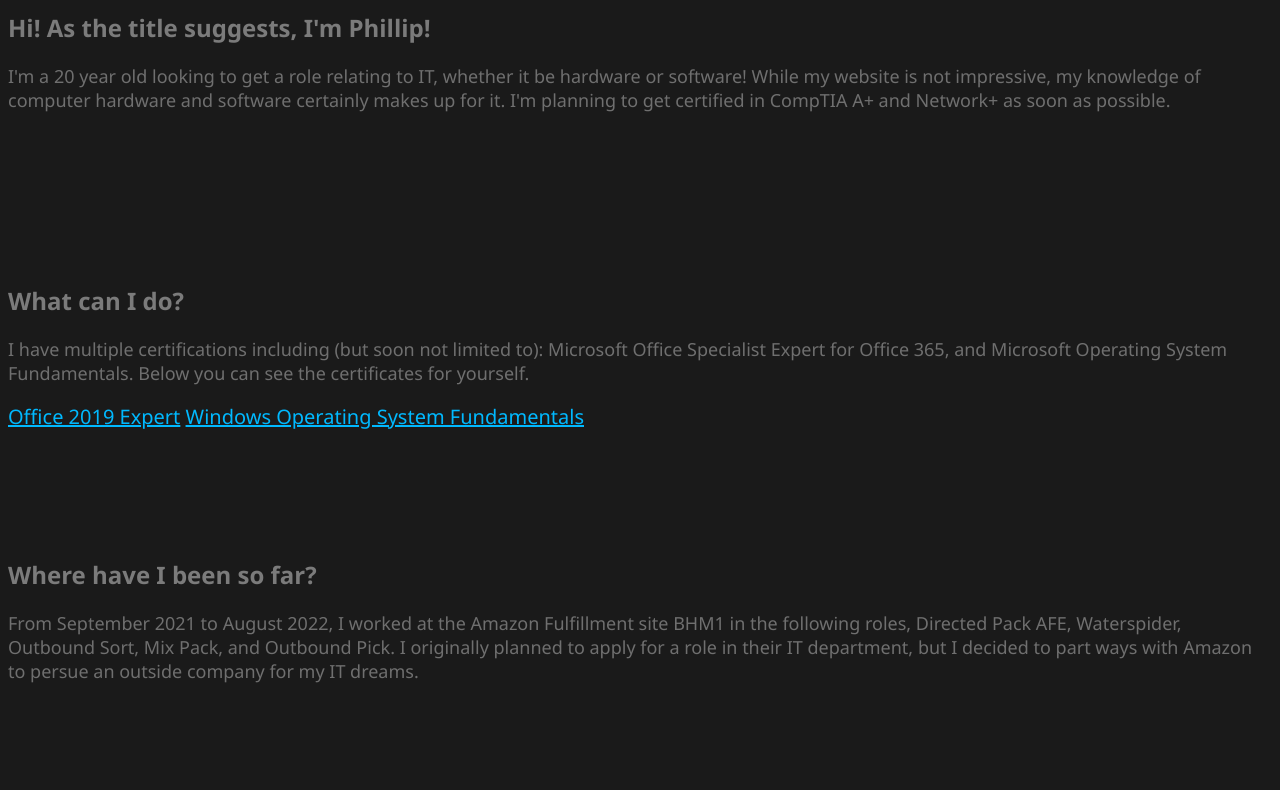
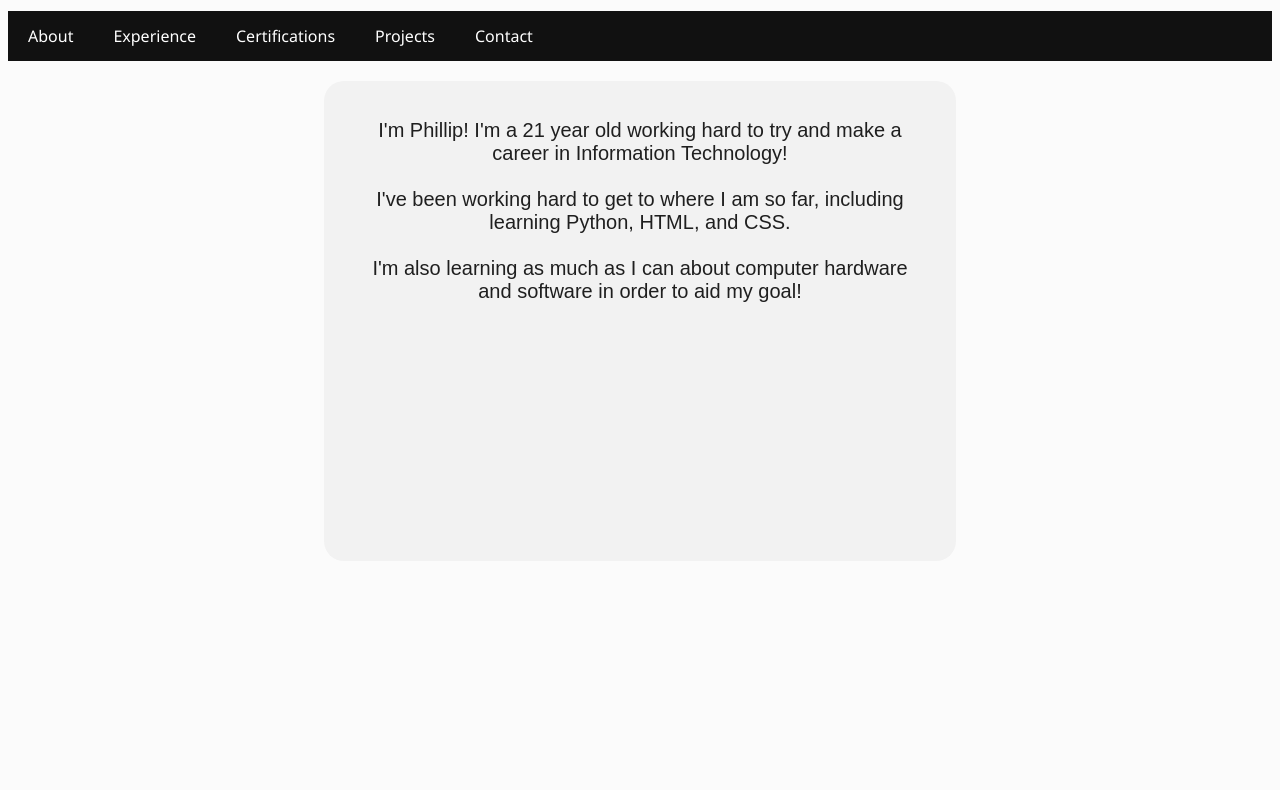
Before and after one commit to PhillipGleaton/phillipgleaton.github.io, a plain HTML site: page index.html in a window 1280 px wide. Shown: the part 98-888 px from the top of the page. Drawn offline with Linux system fonts and the light colour scheme.

Commit message:
Full redesign!

```diff
--- a/index.html
+++ b/index.html
@@ -1,51 +1,120 @@
 <!DOCTYPE html>
-<html lang="en">
+<html>
     <head>
         <meta charset="utf-8">
         <meta name="viewport" content="width=device-width, initial-scale=1, shrink-to-fit=yes">
         <title> Phillip Gleaton </title>
         <link rel="stylesheet" href="mystyle.css">
     </head>
+    <h1>Phillip Gleaton</h1>
+    <style>
 
-<h1>
-Phillip Gleaton
-</h1>
+        .navbar {
+          background-color: #111;
+          overflow: hidden;
+
+        }
+
+        .navbar a {
+          float: left;
+          color: white;
+          text-align: center;
+          padding: 14px 20px;
+          text-decoration: navajowhite;
+          font-size: 16px;
+
+        }
+
+        .navbar a:hover {
+          background-color: #ddd;
+          color: black;
+        }
+
+        .content-container {
+            display: flex;
+            align-items: center;
+            justify-content: top;
+            flex-direction: column;
+            height: 120vh;
+            margin: 0;
+        }
+
+        .rounded-square {
+          width: 50%;
+          height: 50%;
+          max-width: 75%;
+          max-height: 75%;
+          border-radius: 20px;
+          background-color: #f2f2f2;
+          padding: 3%;
+          text-align: center;
+          font-family: Arial, sans-serif;
+          font-size: 20px;
+          box-sizing: border-box;
+          margin-top: 20px;
+        }
+      </style>
+    </head>
     <body>
-    <h2>
-    Hi! As the title suggests, I'm Phillip!
-    </h2>
-    <p>I'm a 20 year old looking to get a role relating to IT, whether it be hardware or software!
-        While my website is not impressive, my knowledge of computer hardware and software certainly makes up for it. I'm planning to get certified in CompTIA A+ and Network+ as soon as possible.
-    </p>
-    <br><br><br><br><br>
+      <div class="navbar">
+        <a href="#" onclick="showContent('AboutMe')">About</a>
+        <a href="#" onclick="showContent('Experience')">Experience</a>
+        <a href="#" onclick="showContent('Certifications')">Certifications</a>
+        <a href="#" onclick="showContent('Projects')">Projects</a>
+        <a href="#" onclick="showContent('Contact')">Contact</a>
+      </div>
 
+       <div class="content-container">
+        <div id="About Me" class="rounded-square">
+            I'm Phillip! I'm a 21 year old working hard to try and make a career in Information Technology!
+            <br><br>
+            I've been working hard to get to where I am so far, including learning Python, HTML, and CSS.
+            <br><br>
+            I'm also learning as much as I can about computer hardware and software in order to aid my goal!
+        </div>
 
-    <h2>What can I do?</h2>
-    <p>I have multiple certifications including (but soon not limited to): Microsoft Office Specialist Expert for Office 365, and Microsoft Operating System Fundamentals. Below you can see the certificates for yourself.</p>
+        <div id="Experience" class="rounded-square" style="display: none;">
+            So far, I worked at Amazon Fulfillment for just under a year, and I've trained in different forms of Pack, Pick, and Problem Solve.
+            <br><br>
+            I went to Bibb County High School, and the Bibb County Career Academy for Commerce and Information Technology, where I got a Standard Technical Diploma.
 
-     <a href="images/MOS2019.pdf">Office 2019 Expert</a> <a href="images/WOSF.pdf">Windows Operating System Fundamentals</a>
-     </ul>
+        </div>
 
-     <br><br><br><br><br>
-
-<h2 text-align:left> Where have I been so far?</h2>
-<p>From September 2021 to August 2022, I worked at the Amazon Fulfillment site BHM1 in the following roles, Directed Pack AFE, Waterspider, Outbound Sort, Mix Pack, and Outbound Pick. I originally planned to apply for a role in their IT department, but I decided to part ways with Amazon to persue an outside company for my IT dreams.</p>
-
-<br><br><br><br><br>
-
-
-<h2>What am I working on now?</h2>
-<p>Well, you're looking at my main project! I've been working on my website to improve my skills in HTML and CSS. I hope to also work further on my skills with Python.
-</p>
-<p>I'm also working on my Python skills using Pycord for Discord bots. The current bot I'm working on is designed to ping a user when a channel is used. Nothing too special, just a small practice project. It'll go up on my GitHub once I get it in a portable format.</p>
-<br>
-
-    <h2>You can find me at the links below!</h2>
-    <ul>
-    <a href="mailto:phillipgleaton@gmail.com" target="_blank">Gmail</a>
-    <a href="https://github.com/PhillipGleaton" target="_blank">GitHub</a>
-    <a href="https://www.linkedin.com/in/phillip-collin-gleaton" target="_blank">LinkedIn</a>
-    </ul>
-    </body>
-    <!--The fonts used are Segoe UI, Tahoma, Geneva, and Veranda-->
+        <div id="Certifications" class="rounded-square" style="display: none;">
+            I have a Microsoft Office Expert certification for Office 365 and 2019, along with a Microsoft Technical Associate certifcation in Operating System Fundamentals.
+            Below are links to PDFs showing said certifications.
+            <br><br><br><br>
+            <a href="images/MOS2019.pdf">Office 365 and 2019</a>
+            <br>
+            <a href="images/WOSF.pdf">Windows Operating System Fundamentals</a>
+        </div>
+        <div id="Projects" class="rounded-square" style="display: none;">
+            My current projects include:
+            <br> This website! I've been working hard to improve my HTML and CSS, and a bit of JavaScript with it, this website has all three!
+            <br><br> I've also been working on a Discord bot that would allow a user to be pinged when a specific channel is talked in. It uses Pycord extensively in order to take advantage of Discord's API.
+        </div>
+        <div id="Contact" class="rounded-square" style="display: none;">
+            Here's where you can contact me!
+            <br><br><br><br><br>
+            <ul>
+              <a href="mailto:phillipgleaton@gmail.com" target="_blank">Gmail</a><br><br>
+              <a href="https://github.com/PhillipGleaton" target="_blank">GitHub</a><br><br>
+              <a href="https://www.linkedin.com/in/phillip-collin-gleaton" target="_blank">LinkedIn</a>
+              </ul>
+        </div>
+      </div>
+      <script>
+        function showContent(contentId) {
+          var contents = document.getElementsByClassName('rounded-square');
+          for (var i = 0; i < contents.length; i++) {
+            if (contents[i].id === contentId) {
+              contents[i].style.display = 'block';
+            } else {
+              contents[i].style.display = 'none';
+            }
+          }
+        }
+      </script>
+        </div>
+      </body>
 </html>
--- a/mystyle.css
+++ b/mystyle.css
@@ -1,5 +1,5 @@
  h1 {
-    color: #fafafa;
+    color: #111;
     text-align: left;
     font-size: 40px;
   }
@@ -21,8 +21,8 @@ marquee {
 
 
 body {
-  background-color: #1a1a1a;
-  color: #fafafa;
+  background-color: #fbfbfb;
+  color: #1f1f1f;
   font-size: 20px;
   font-family: 'Segoe UI', Tahoma, Geneva, Verdana, sans-serif;
   text-align: left;
```
Also changed, not shown: oldindex.html (added, +55 -0 lines), 1 other file.
